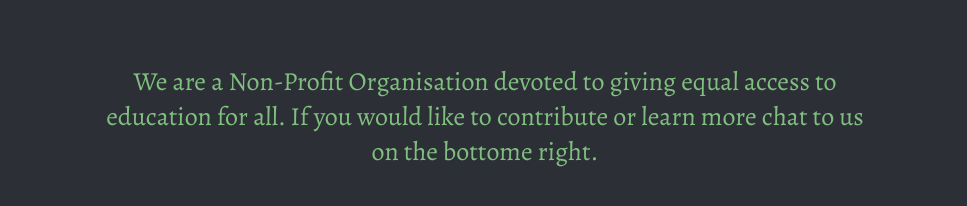
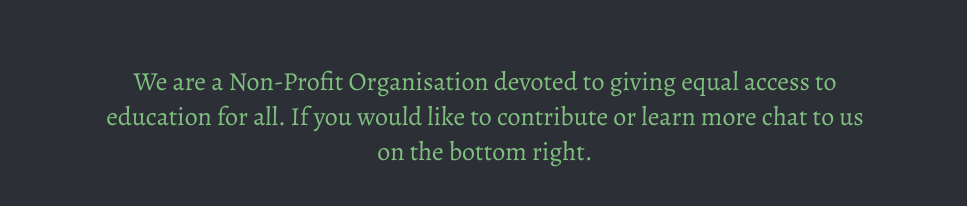
Before and after one commit to TimDommett/Muses-Under-Construction, a React (Create React App) app: page / in a window 1280 px wide. Shown: the part 514-720 px from the top of the page, without its empty margins (155-1122 px from the left). Built offline with nearby package versions, Linux system fonts and the light colour scheme.

Commit message:
spelling error

```diff
--- a/src/App.js
+++ b/src/App.js
@@ -14,7 +14,7 @@ function App() {
         <p className="landingPara">
           We are a Non-Profit Organisation devoted to giving equal access to
           education for all. If you would like to contribute or learn more
-          chat to us on the bottome right.
+          chat to us on the bottom right.
         </p>
       </header>
     </div>
```
